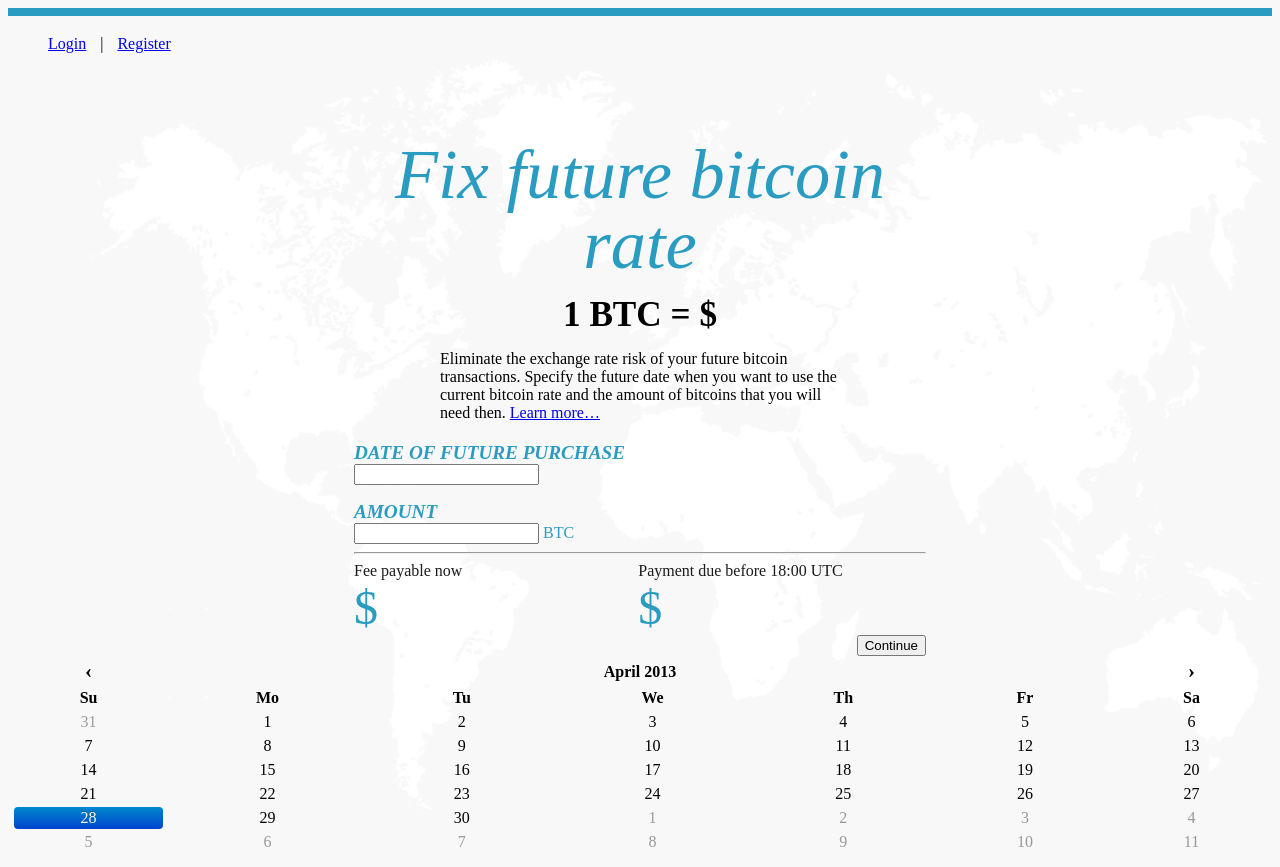
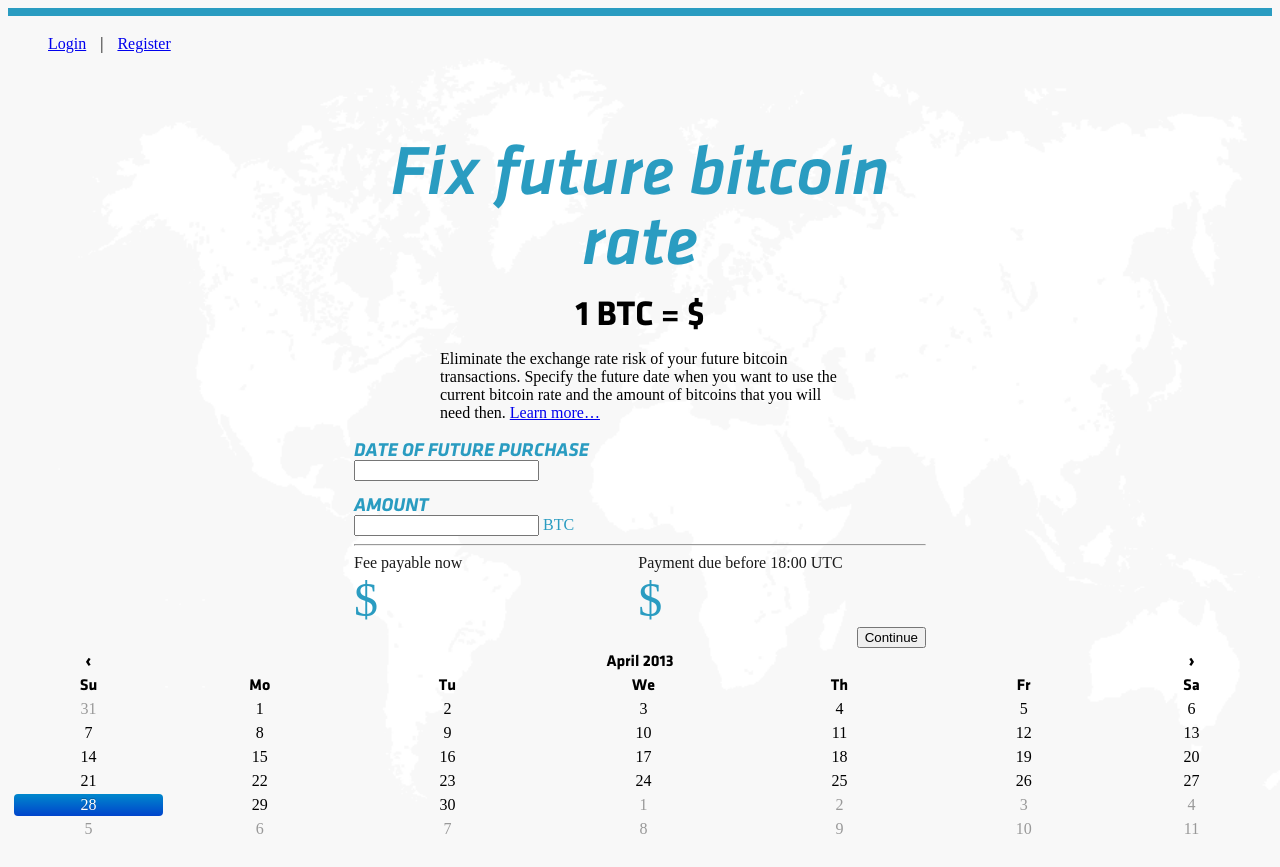
Before and after one commit to mind1master/bit-hedge, a Django app: template bit_hedge/apps/core/templates/core/home.html in a window 1280 px wide. After the commit the page ends 834 px from the top, so only its background shows below. Run offline with Django 3.2, Linux system fonts and the light colour scheme; the template is opened without the code that fills it, so the values that code supplies are empty; style sheets or scripts are compiled from the project's sources; some libraries are stand-ins or nearby versions; some web fonts are replaced.

Commit message:
fonts fix

```diff
--- a/bit_hedge/static/css/base.less
+++ b/bit_hedge/static/css/base.less
@@ -1,25 +1,25 @@
 @font-face {
   font-family: Klavika;
-  src: url('/media/static/css/KlavikaRegular-TF.eot');
+  src: url('/media/static/css/KlavikaRegular-TF.otf');
 }
 
 @font-face {
   font-family: Klavika;
   font-weight: bold;
-  src: url('/media/static/css/KlavikaBoldBold.eot');
+  src: url('/media/static/css/KlavikaBoldBold.otf');
 }
 
 @font-face {
   font-family: Klavika;
   font-weight: bold;
   font-style: italic;
-  src: url('/media/static/css/KlavikaBoldBoldItalic.eot');
+  src: url('/media/static/css/KlavikaBoldBoldItalic.otf');
 }
 
 @font-face {
   font-family: Klavika;
   font-style: italic;
-  src: url('/media/static/css/KlavikaLight-Italic.eot');
+  src: url('/media/static/css/KlavikaMedium-Italic.otf');
 }
 
 body {
```
